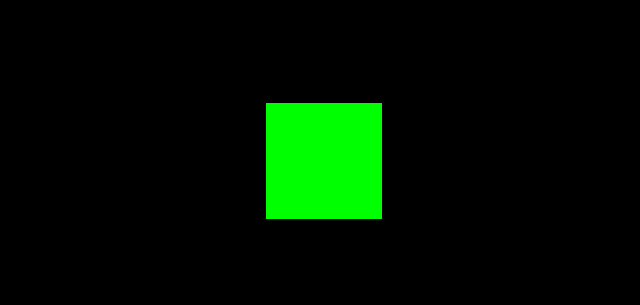
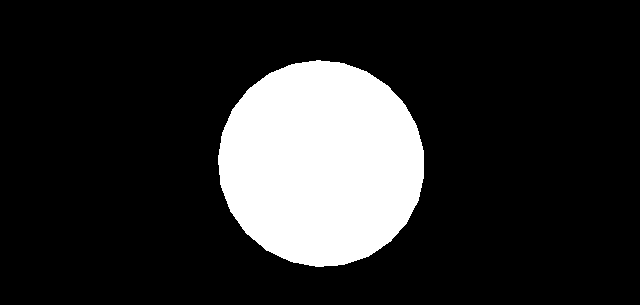
Before and after one commit to cg20221i/learning-webgl-rahadianpra, a plain HTML site: page three.html in a window 1280 px wide. Shown: the part 239-544 px from the top of the page, without its empty margins (316-956 px from the left). Drawn offline with nearby package versions, Linux system fonts and the light colour scheme.

Commit message:
circlegeometry

```diff
--- a/three.html
+++ b/three.html
@@ -23,19 +23,24 @@
             document.body.appendChild( renderer.domElement );
             //starting to draw the object
 
-            const geometry = new THREE.BoxGeometry( 1, 1, 1 );
-            const material = new THREE.MeshBasicMaterial( { color: 0x00ff00 } );
+            const geometry = new THREE.CircleGeometry ( 1, 25 );
+            const material = new THREE.MeshBasicMaterial( { color: 0xffffff } );
             const cube = new THREE.Mesh( geometry, material );
             scene.add( cube );
+
+
             camera.position.z = 5;
 
              function animate() {
 	            requestAnimationFrame( animate );
+                cube.rotation.x += 0.01;
+                cube.rotation.y += 0.01;
 	        renderer.render( scene, camera );
         }
         animate();
 
 
+
 		</script>
 	</body>
 </html>
```
